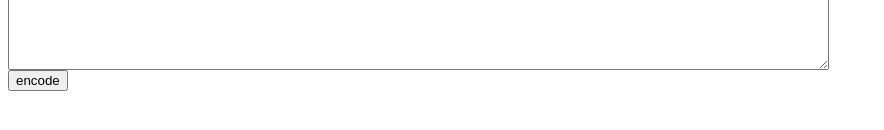
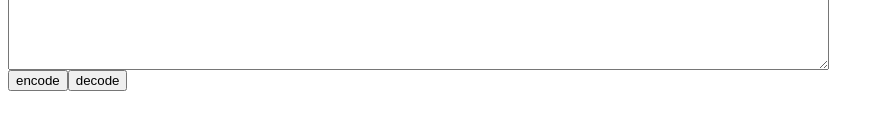
Before and after one commit to Kattoe101/base64-website, a plain HTML site: page index.html in a window 1280 px wide. Shown: the part 412-542 px from the top of the page, without its empty margins (0-884 px from the left). Drawn offline with Linux system fonts and the light colour scheme.

Commit message:
Update index.html

```diff
--- a/index.html
+++ b/index.html
@@ -18,7 +18,7 @@
             })
             document.body.appendChild(encode)
 
-            const fromb64 = document.createElement('button')
+            const decode = document.createElement('button')
             decode.innerText = 'decode'
             decode.addEventListener('click', () => {
                 text.value = btoa(text.value)
```
